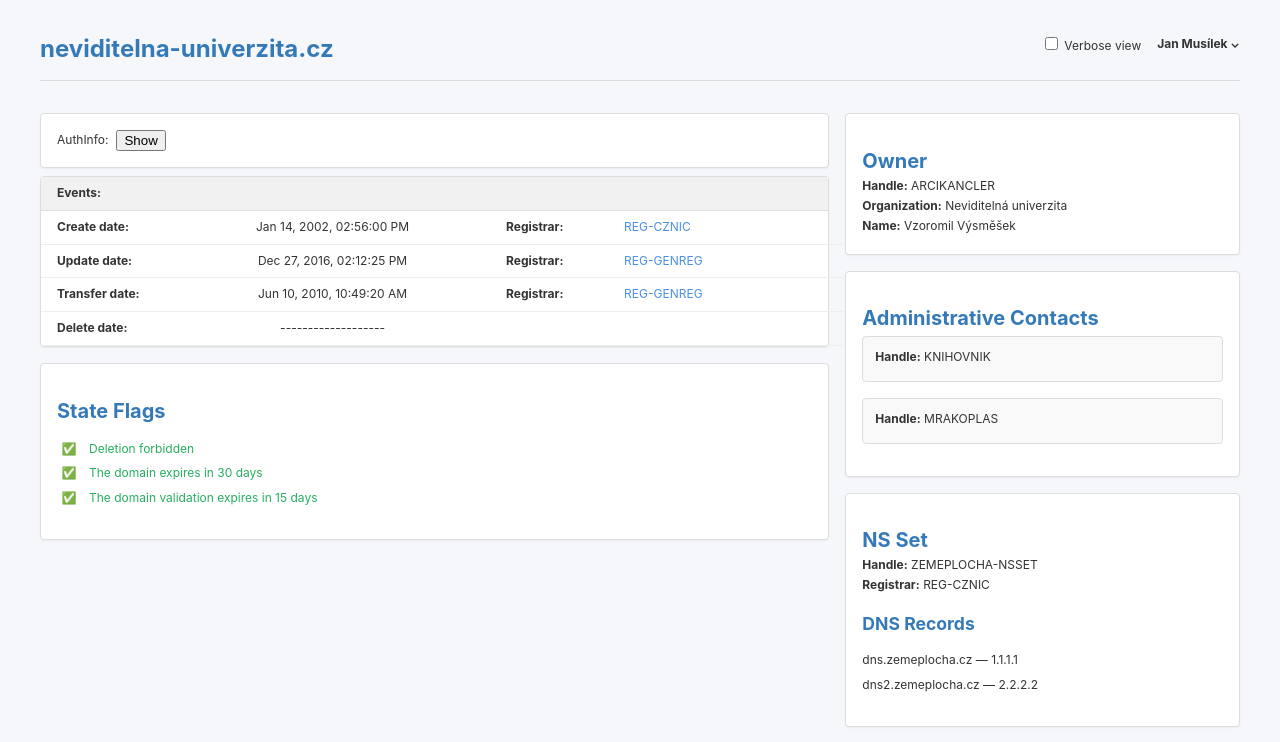
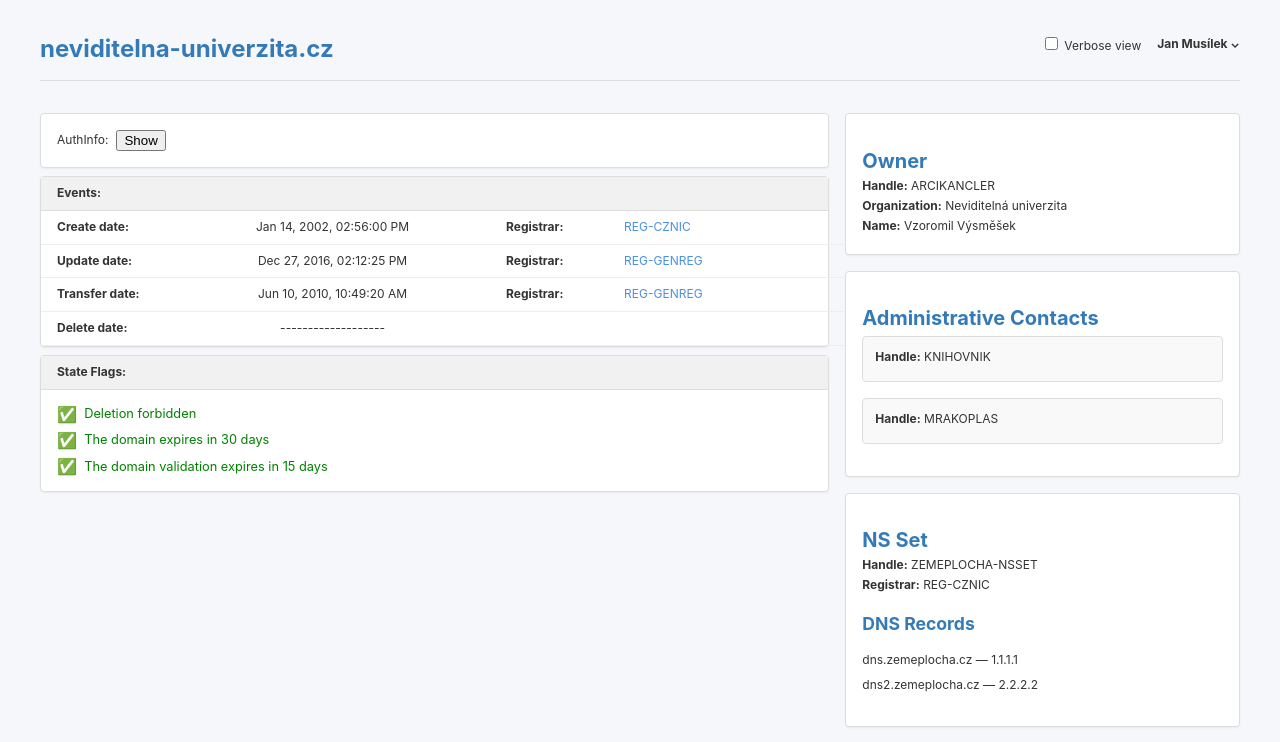
Before and after one commit to lukaskourilcz/secret-uni, a Vue app: page / in a window 1280 px wide. Shown: the top 742 px of the page. Built offline with nearby package versions, Linux system fonts and the light colour scheme.

Commit message:
stateflags column separation fix

```diff
--- a/src/components/StateFlags.vue
+++ b/src/components/StateFlags.vue
@@ -1,19 +1,24 @@
 <template>
-  <div class="flags card">
-    <h2>State Flags</h2>
-    <ul>
-      <li
-        v-for="flag in filteredFlags"
-        :key="flag.name"
-        :class="{ active: flag.active, inactive: !flag.active }"
-      >
-        <span class="icon">
-          <span v-if="flag.active">✅</span>
-          <span v-else>❌</span>
-        </span>
-        <span>{{ flag.description }}</span>
-      </li>
-    </ul>
+  <div class="stateflags card">
+    <div class="header">
+      State Flags:
+    </div>
+
+    <div class="flags-container">
+      <div class="column" v-for="(columnFlags, colIdx) in columns" :key="colIdx">
+        <div v-for="(flag, index) in columnFlags" :key="index" class="flag-row">
+          <span
+            class="icon"
+            :class="flag.active ? 'active' : 'inactive'"
+          >
+            {{ flag.active ? '✅' : '❌' }}
+          </span>
+          <span :class="flag.active ? 'text-active' : 'text-inactive'">
+            {{ flag.description }}
+          </span>
+        </div>
+      </div>
+    </div>
   </div>
 </template>
 
@@ -32,30 +37,62 @@ const filteredFlags = computed(() => {
     return props.flags.filter(flag => flag.active)
   }
 })
+
+const columns = computed(() => {
+  const col1 = filteredFlags.value.slice(0, 10)
+  const col2 = filteredFlags.value.slice(10, 20)
+  return [col1, col2]
+})
 </script>
 
+
+
 <style scoped>
-.flags {
-  margin-top: 0.5rem;
-}
-ul {
-  list-style: none;
+.stateflags {
   padding: 0;
 }
-li {
+
+.header {
+  background: #f1f1f1;
+  padding: 0.5rem;
+  font-weight: bold;
+  border-bottom: 1px solid #ddd;
+  padding-left: 1rem;
+}
+
+.flags-container {
+  display: flex;
+  gap: 2rem;
+  padding: 0.8rem 0.5rem;
+}
+
+.column {
+  flex: 1;
+  display: flex;
+  flex-direction: column;
+  gap: 0.25rem;
+  padding-left: 0.5rem;
+}
+
+.flag-row {
   display: flex;
   align-items: center;
-  gap: 0.5rem;
-  padding: 0.25rem 0;
+  gap: 0.25rem;
+  font-size: 0.8rem;
 }
-.active {
-  color: var(--color-success);
+
+.icon {
+  font-size: 1rem;
 }
-.inactive {
-  color: var(--color-danger);
+
+.text-active {
+  color: green;
+    padding-left: 0.2rem;
 }
-.icon {
-  width: 1.5rem;
-  text-align: center;
+
+.text-inactive {
+  color: red;
+    padding-left: 0.2rem;
+
 }
 </style>
```
